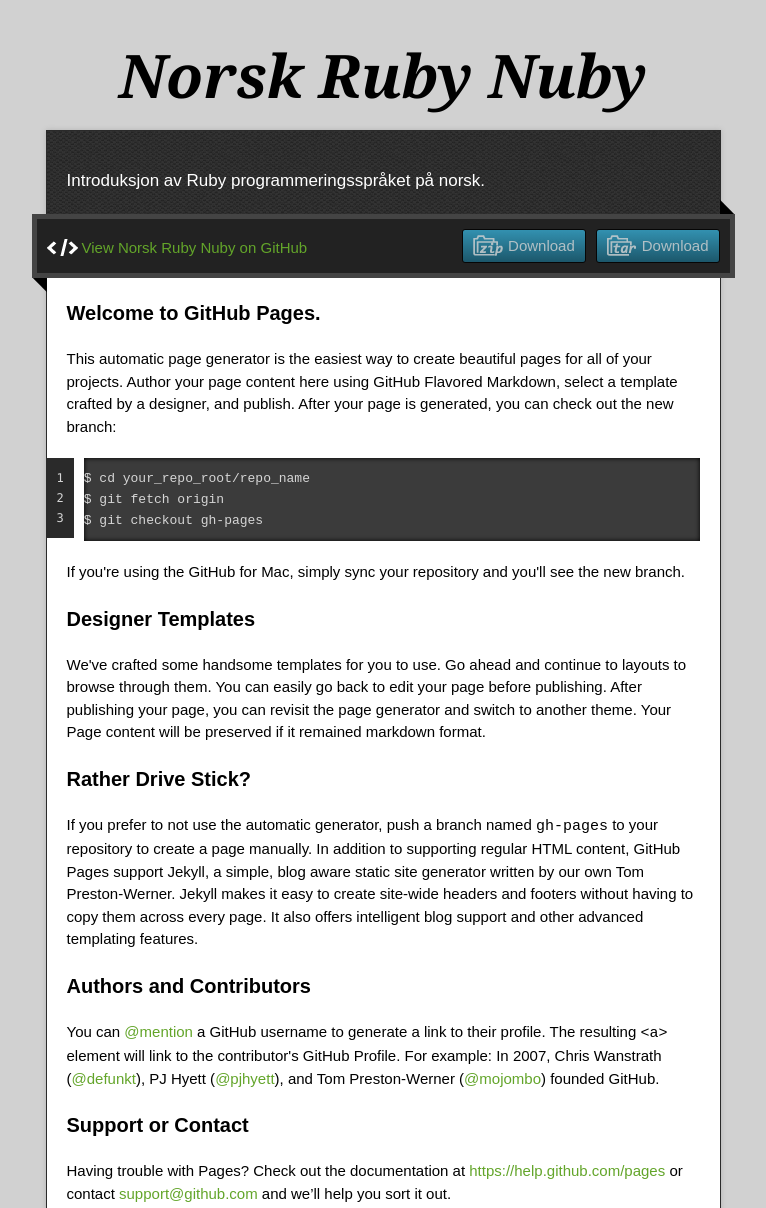
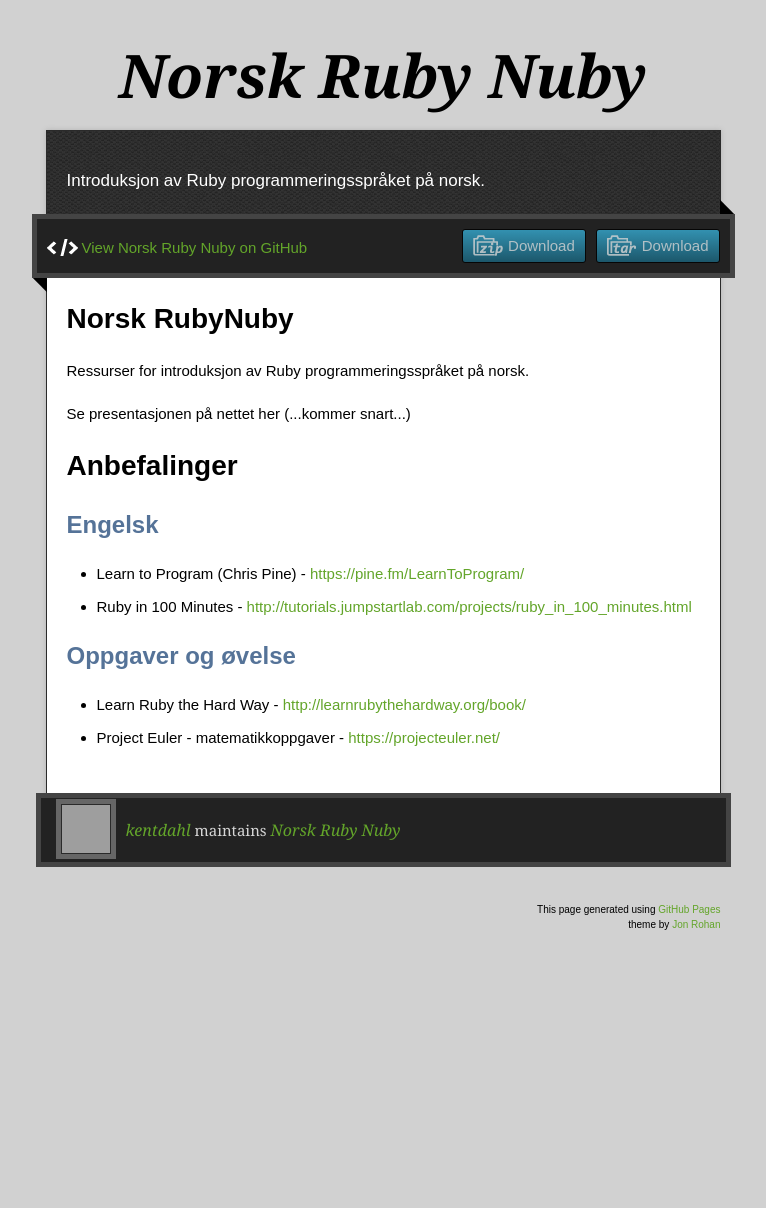
Before and after one commit to leffen/RubyNuby, a plain HTML site: page index.html in a window 1280 px wide. Shown: the top 1208 px of the page, without its empty margins (257-1023 px from the left). After the commit the page ends 1022 px from the top, so only its background shows below. Drawn offline with nearby package versions, Linux system fonts and the light colour scheme; grey boxes are pictures that could not be loaded.

```diff
--- a/index.html
+++ b/index.html
@@ -36,37 +36,35 @@
         <span class="blc"></span><span class="trc"></span>
         </div>
         <article class="markdown-body">
-          <h3>
-<a id="welcome-to-github-pages" class="anchor" href="#welcome-to-github-pages" aria-hidden="true"><span class="octicon octicon-link"></span></a>Welcome to GitHub Pages.</h3>
+          <h1>
+<a id="norsk-rubynuby" class="anchor" href="#norsk-rubynuby" aria-hidden="true"><span class="octicon octicon-link"></span></a>Norsk RubyNuby</h1>
 
-<p>This automatic page generator is the easiest way to create beautiful pages for all of your projects. Author your page content here using GitHub Flavored Markdown, select a template crafted by a designer, and publish. After your page is generated, you can check out the new branch:</p>
+<p>Ressurser for introduksjon av Ruby programmeringsspråket på norsk.</p>
 
-<pre><code>$ cd your_repo_root/repo_name
-$ git fetch origin
-$ git checkout gh-pages
-</code></pre>
+<p>Se presentasjonen på nettet her (...kommer snart...)</p>
 
-<p>If you're using the GitHub for Mac, simply sync your repository and you'll see the new branch.</p>
+<h1>
+<a id="anbefalinger" class="anchor" href="#anbefalinger" aria-hidden="true"><span class="octicon octicon-link"></span></a>Anbefalinger</h1>
 
-<h3>
-<a id="designer-templates" class="anchor" href="#designer-templates" aria-hidden="true"><span class="octicon octicon-link"></span></a>Designer Templates</h3>
+<h2>
+<a id="engelsk" class="anchor" href="#engelsk" aria-hidden="true"><span class="octicon octicon-link"></span></a>Engelsk</h2>
 
-<p>We've crafted some handsome templates for you to use. Go ahead and continue to layouts to browse through them. You can easily go back to edit your page before publishing. After publishing your page, you can revisit the page generator and switch to another theme. Your Page content will be preserved if it remained markdown format.</p>
+<ul>
+<li>Learn to Program (Chris Pine) - <a href="https://pine.fm/LearnToProgram/">https://pine.fm/LearnToProgram/</a>
+</li>
+<li>Ruby in 100 Minutes - <a href="http://tutorials.jumpstartlab.com/projects/ruby_in_100_minutes.html">http://tutorials.jumpstartlab.com/projects/ruby_in_100_minutes.html</a>
+</li>
+</ul>
 
-<h3>
-<a id="rather-drive-stick" class="anchor" href="#rather-drive-stick" aria-hidden="true"><span class="octicon octicon-link"></span></a>Rather Drive Stick?</h3>
+<h2>
+<a id="oppgaver-og-øvelse" class="anchor" href="#oppgaver-og-%C3%B8velse" aria-hidden="true"><span class="octicon octicon-link"></span></a>Oppgaver og øvelse</h2>
 
-<p>If you prefer to not use the automatic generator, push a branch named <code>gh-pages</code> to your repository to create a page manually. In addition to supporting regular HTML content, GitHub Pages support Jekyll, a simple, blog aware static site generator written by our own Tom Preston-Werner. Jekyll makes it easy to create site-wide headers and footers without having to copy them across every page. It also offers intelligent blog support and other advanced templating features.</p>
-
-<h3>
-<a id="authors-and-contributors" class="anchor" href="#authors-and-contributors" aria-hidden="true"><span class="octicon octicon-link"></span></a>Authors and Contributors</h3>
-
-<p>You can <a href="https://github.com/blog/821" class="user-mention">@mention</a> a GitHub username to generate a link to their profile. The resulting <code>&lt;a&gt;</code> element will link to the contributor's GitHub Profile. For example: In 2007, Chris Wanstrath (<a href="https://github.com/defunkt" class="user-mention">@defunkt</a>), PJ Hyett (<a href="https://github.com/pjhyett" class="user-mention">@pjhyett</a>), and Tom Preston-Werner (<a href="https://github.com/mojombo" class="user-mention">@mojombo</a>) founded GitHub.</p>
-
-<h3>
-<a id="support-or-contact" class="anchor" href="#support-or-contact" aria-hidden="true"><span class="octicon octicon-link"></span></a>Support or Contact</h3>
-
-<p>Having trouble with Pages? Check out the documentation at <a href="https://help.github.com/pages">https://help.github.com/pages</a> or contact <a href="mailto:support@github.com">support@github.com</a> and we’ll help you sort it out.</p>
+<ul>
+<li>Learn Ruby the Hard Way - <a href="http://learnrubythehardway.org/book/">http://learnrubythehardway.org/book/</a>
+</li>
+<li>Project Euler - matematikkoppgaver - <a href="https://projecteuler.net/">https://projecteuler.net/</a>
+</li>
+</ul>
         </article>
       </div>
     </div>
```
Also changed, not shown: params.json (+1 -1 lines).
